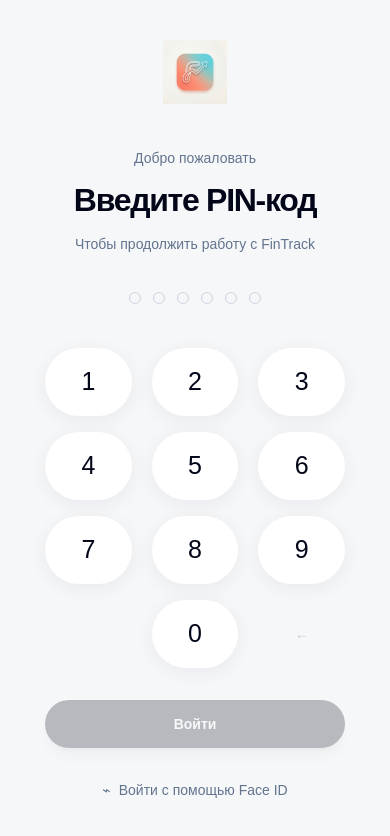
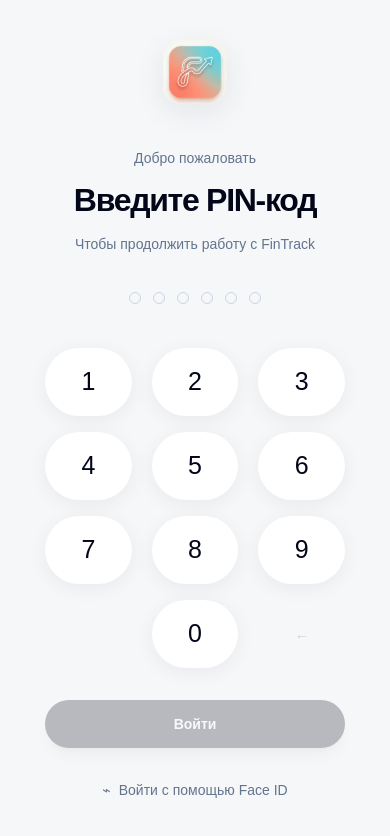
Before and after one commit to samusevvadim24-sys/fintrack, a Next.js app: page / in a window 390 px wide. Shown: the top 836 px of the page. Built offline with nearby package versions, Linux system fonts and the light colour scheme.

Commit message:
Crop logo visually with rounded mobile container

```diff
--- a/app/page.tsx
+++ b/app/page.tsx
@@ -20,14 +20,16 @@ export default function Home() {
     <main className="min-h-dvh overflow-hidden bg-[#f6f7f9] text-slate-950">
       <div className="mx-auto flex min-h-dvh w-full max-w-md flex-col px-6 pb-8 pt-10 sm:px-8">
         <header className="flex items-center justify-center">
-          <Image
-            src="/logo.svg"
-            alt="FinTrack"
-            width={96}
-            height={96}
-            className="h-16 w-16 object-contain"
-            priority
-          />
+          <div className="h-16 w-16 overflow-hidden rounded-[18px] shadow-[0_8px_30px_rgba(15,23,42,0.08)]">
+            <Image
+              src="/logo.svg"
+              alt="FinTrack"
+              width={1024}
+              height={1024}
+              className="h-full w-full scale-[1.42] object-cover"
+              priority
+            />
+          </div>
         </header>
 
         <section className="flex flex-1 flex-col items-center justify-center pb-4 pt-10">
```
